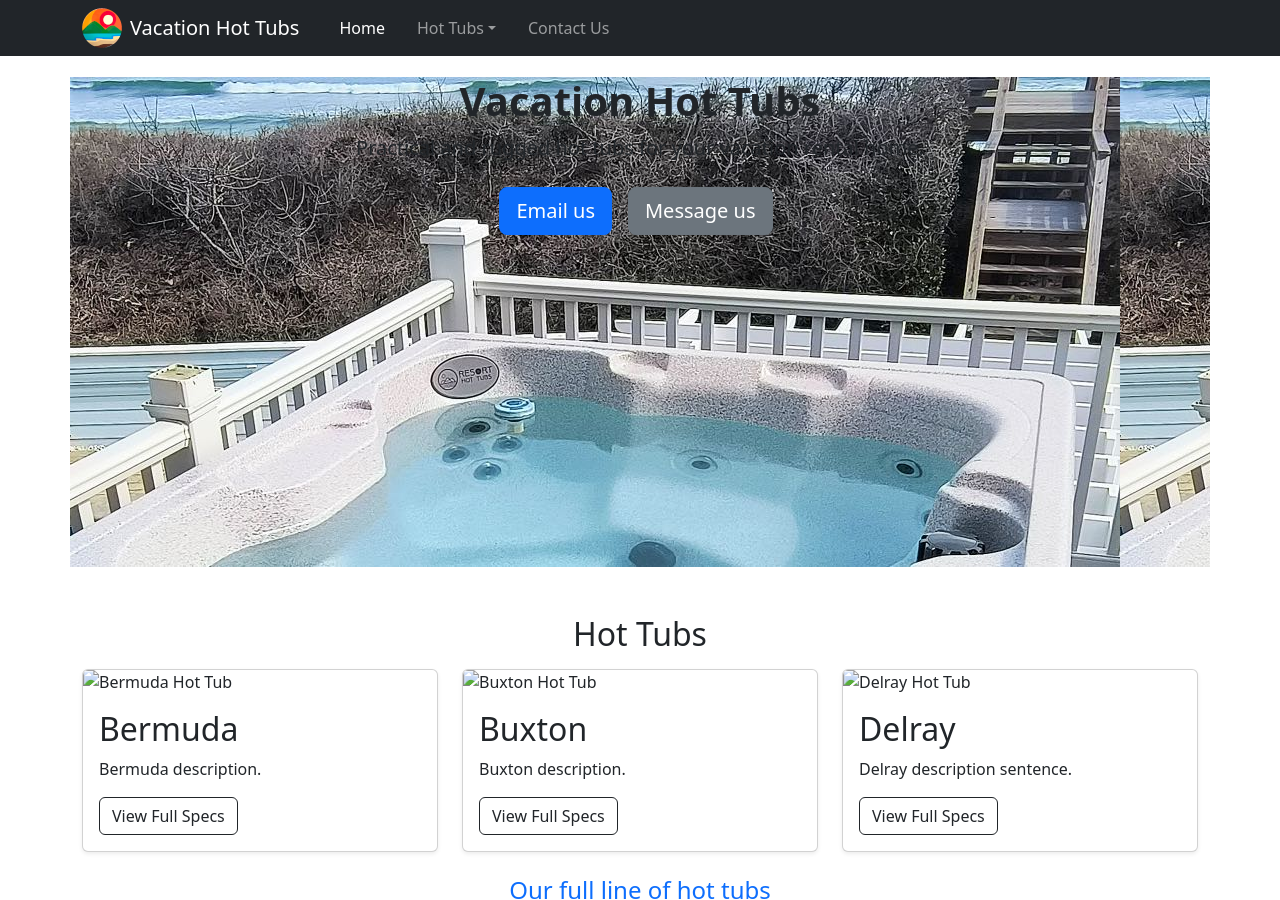
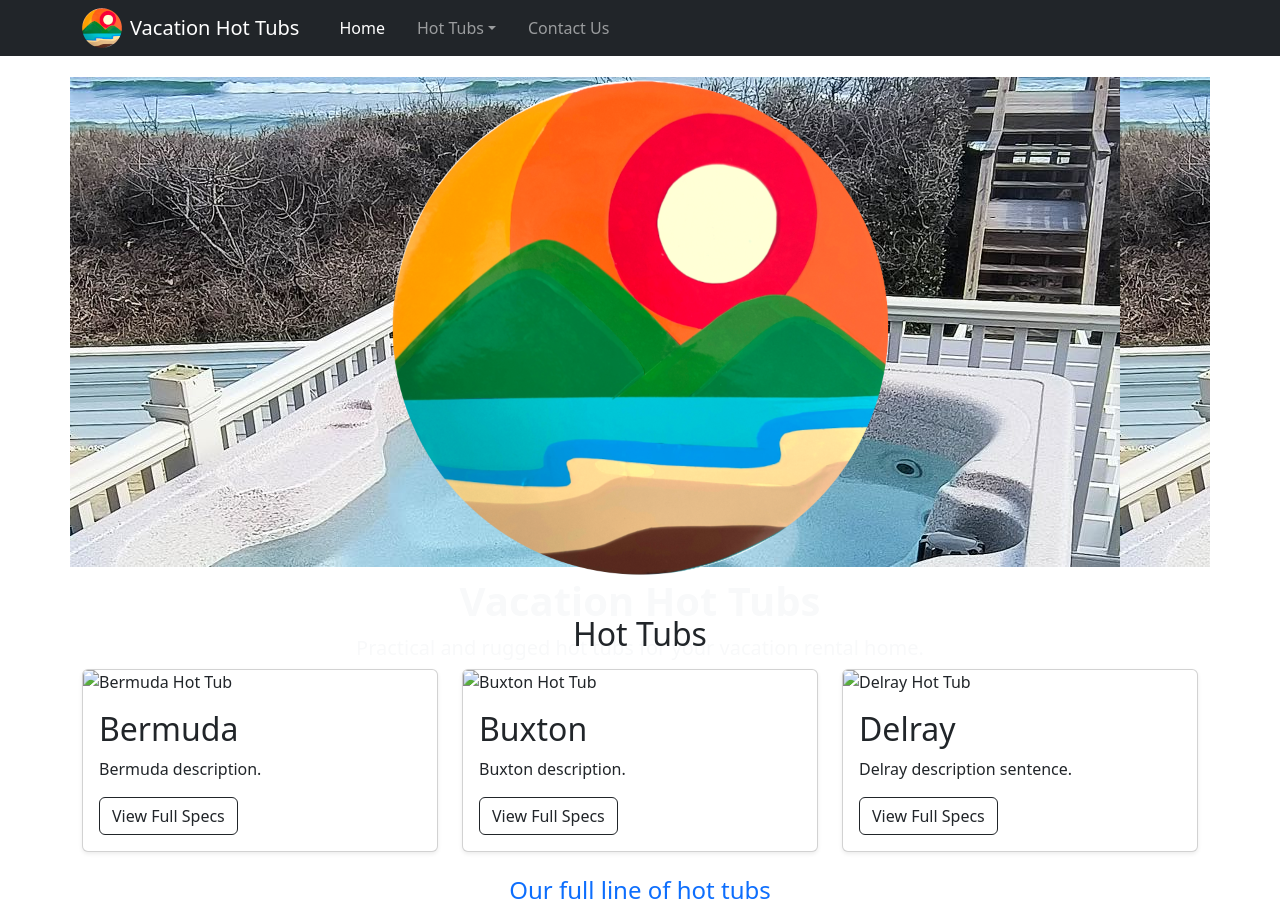
Before and after one commit to vacationhottubs/vacationhottubs.github.io, a Jekyll site: the page built from index.html, in a window 1280 px wide and 900 px high. Built offline with Jekyll 4.4.1, drawn with Linux system fonts in a browser that asks for light colours.

Commit message:
Update index.html

```diff
--- a/index.html
+++ b/index.html
@@ -6,7 +6,8 @@
 
         <!-- Begin Hero -->
         <div class="row justify-content-md-center" style="background-image: url(images/home/hero.jpg);height: 490px">
-          <div class="col-md-9 col-lg-8 col-xl-7 text-center">
+          <div class="col-md-9 col-lg-8 col-xl-7 text-center text-light">
+            <img alt="Vacation Hot Tubs logo" src="images/home/large-logo.png" />
             <h1 class="fw-bold">Vacation Hot Tubs</h1>
             <p class="lead">Practical and rugged hot tubs for your vacation rental home.</p>
             <div class="d-grid gap-2 d-sm-flex justify-content-sm-center">
```
